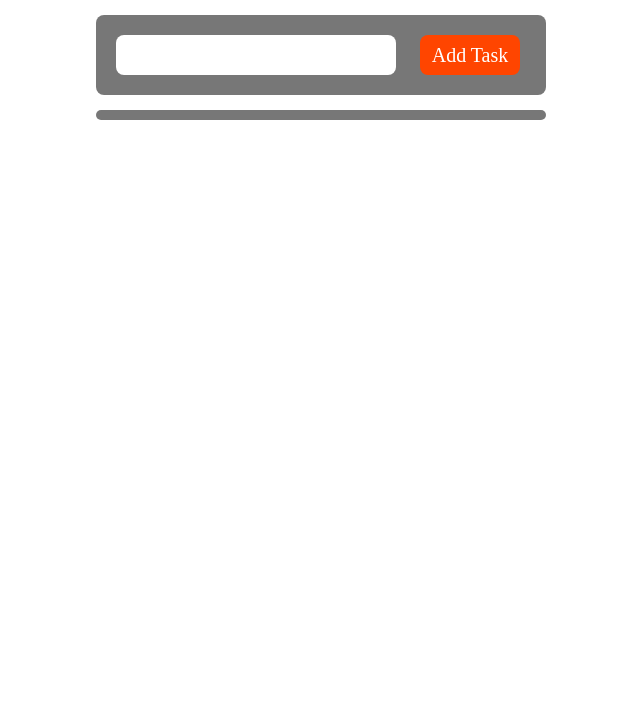
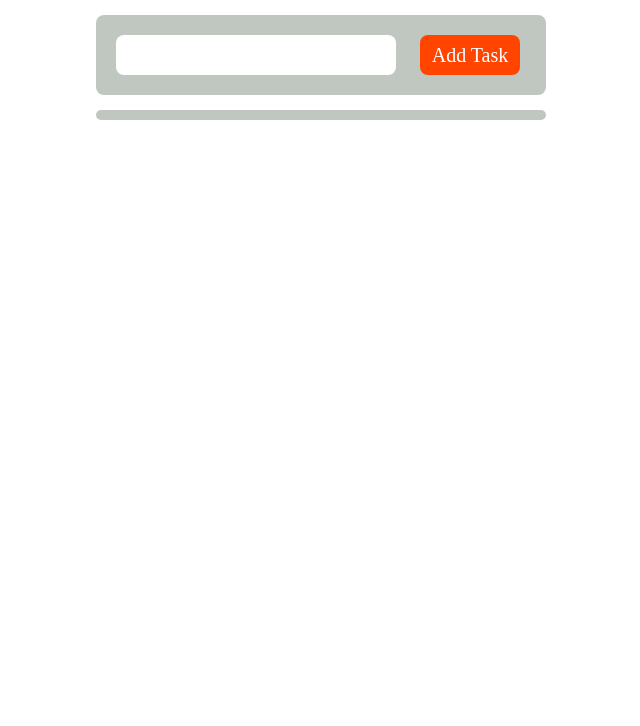
Before and after one commit to ahmed-ali-dev/To-Do-List, a plain HTML site: page index.html in a window 1280 px wide. Shown: the part 74-800 px from the top of the page, without its empty margins (319-959 px from the left). Drawn offline with Linux system fonts and the light colour scheme; files that its build step writes are made by us from their sources.

Commit message:
Update main.css

```diff
--- a/src/main.css
+++ b/src/main.css
@@ -3,7 +3,7 @@ h2 {
   text-align: center;
 }
 .form {
-  background-color: #777;
+  background-color: #4545;
   width: 450px;
   margin: 30px auto 15px;
   border-radius: 8px;
@@ -44,7 +44,7 @@ h2 {
   -o-border-radius: 8px;
 }
 .tasks {
-  background-color: #777;
+  background-color: #4545;
   width: 450px;
   padding-top: 5px;
   padding-bottom: 5px;
```
